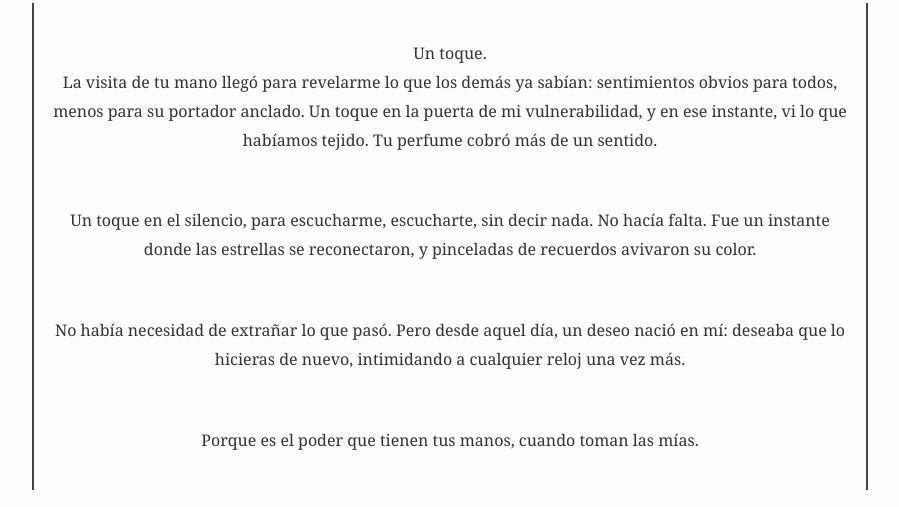
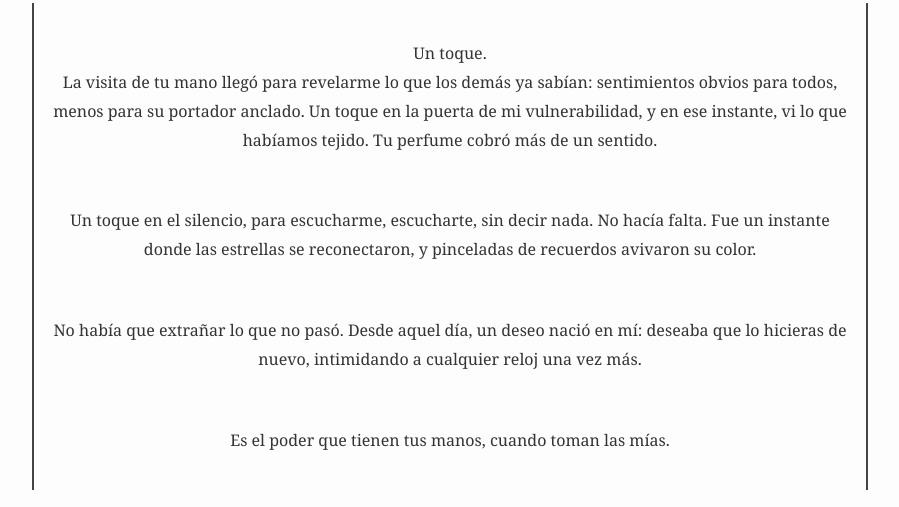
Before and after one commit to ManuelMGZY/1, a plain HTML site: page index.html in a window 1280 px wide. Shown: the part 852-1359 px from the top of the page, without its empty margins (190-1089 px from the left). Drawn offline with Linux system fonts and the light colour scheme; grey boxes are pictures that could not be loaded.

Commit message:
Update index.html

```diff
--- a/index.html
+++ b/index.html
@@ -28,13 +28,13 @@
                 Fue un instante donde las estrellas se reconectaron,
                 y pinceladas de recuerdos avivaron su color.</p>
 
-                <p>No había necesidad de extrañar lo que pasó.
-                Pero desde aquel día,
+                <p>No había que extrañar lo que no pasó.
+                Desde aquel día,
                 un deseo nació en mí:
                 deseaba que lo hicieras de nuevo,
                 intimidando a cualquier reloj una vez más.</p>
 
-                <p>Porque es el poder que tienen tus manos,
+                <p>Es el poder que tienen tus manos,
                 cuando toman las mías.</p>
             </article>
         </main>
```
